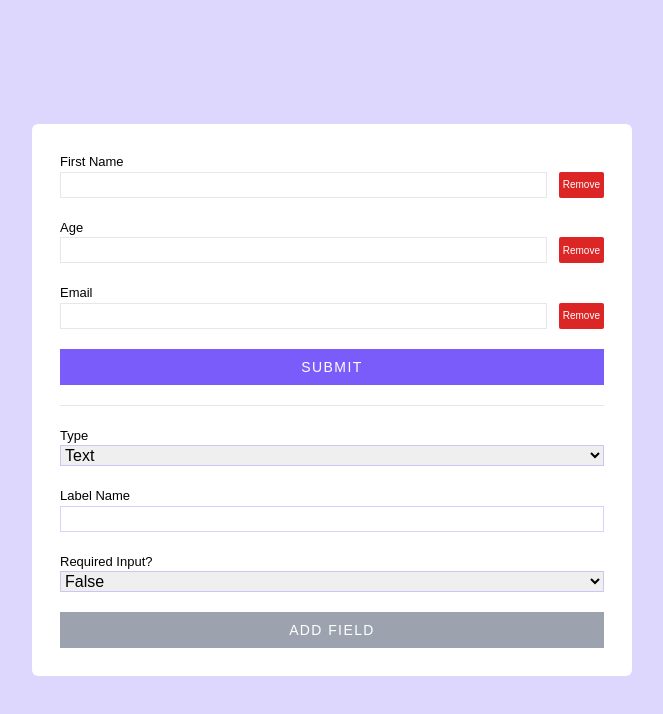
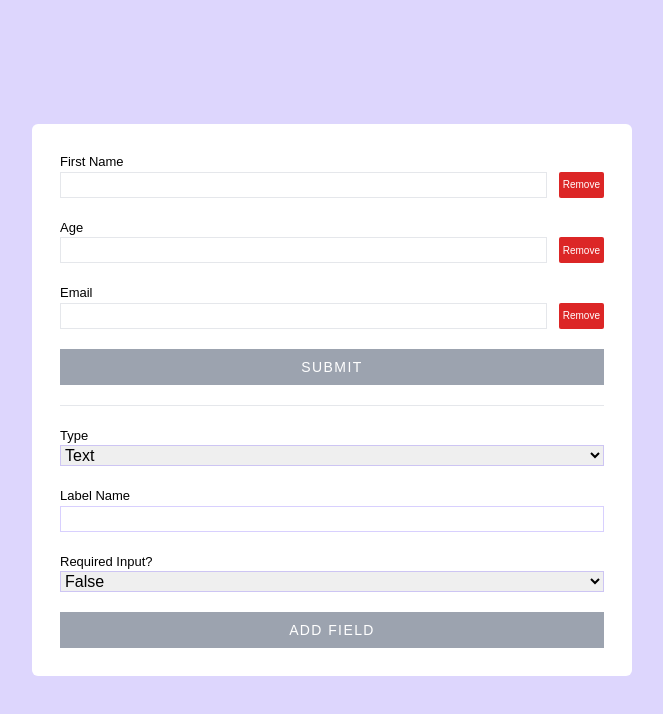
Before and after one commit to khaledyousryhegazy/dynamic-form, a React (Vite) app: page / in a window 1280 px wide. Shown: the top 714 px of the page, without its empty margins (308-971 px from the left). Built offline with nearby package versions, Linux system fonts and the light colour scheme.

Commit message:
fix submit

```diff
--- a/src/components/DynamicForm.jsx
+++ b/src/components/DynamicForm.jsx
@@ -113,7 +113,11 @@ export const DynamicForm = ({ config }) => {
           className="bg-[#795cfa] text-white text-sm uppercase w-full p-2 tracking-widest disabled:bg-gray-400"
           type="submit"
           disabled={
-            Object.values(errors).some((error) => error) || config.length <= 0
+            Object.values(errors).some((error) => error) ||
+            config.some(
+              (field) =>
+                !formData[field.name] || formData[field.name].trim() === ""
+            )
           }
         >
           Submit
```
